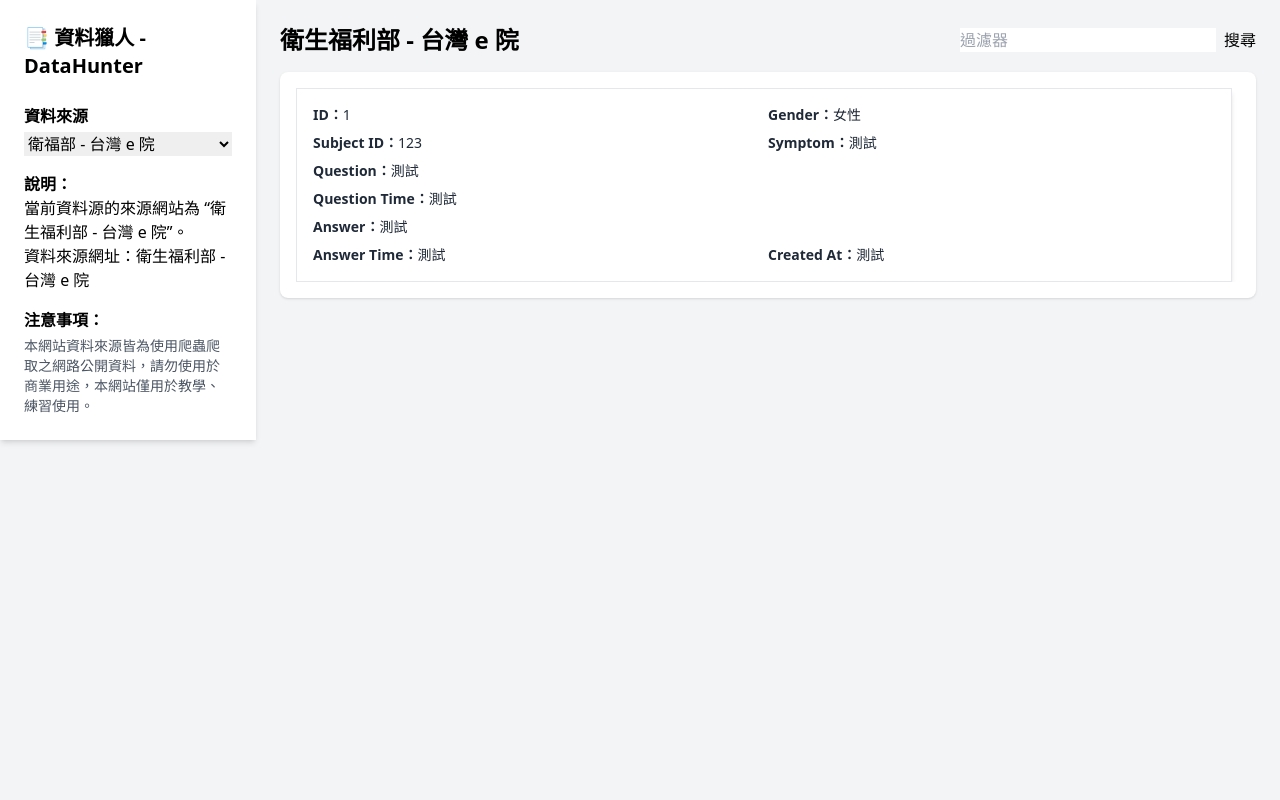
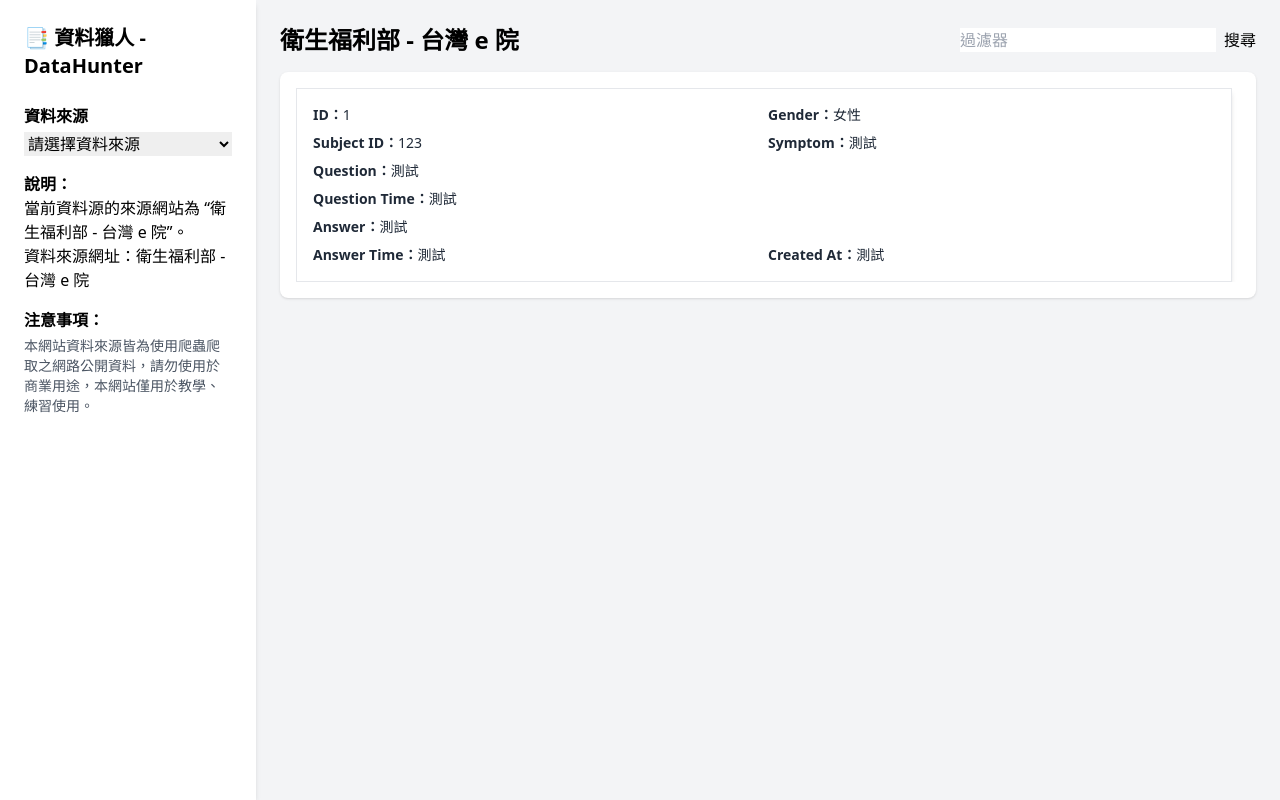
Before and after one commit to nickchen1998/DataHunter, a Django app: page /symptoms/list/ in a window 1280 px wide. Run offline with Django 5.2, Linux system fonts and the light colour scheme; data that the repository does not hold is empty; some libraries are stand-ins or nearby versions.

Commit message:
chore: 添加首頁網址並改善側邊欄與下拉選單
- 添加預設路由，將首頁網址加入主要的 URL 配置中
- 創建新的網址規則以指向首頁視圖
- 擴展側邊欄元素，使其填滿最小螢幕高度
- 在資料來源下拉選單中新增一個禁用的佔位選項
- 實作 JavaScript 事件，當選擇變更時導航至所選資料來源的 URL

Signed-off-by: nick <nickchen1998@gmail.com>

```diff
--- a/DataHunter/urls.py
+++ b/DataHunter/urls.py
@@ -19,6 +19,7 @@
 from django.urls import include
 
 urlpatterns = [
+    path('', include('home.urls')),
     path('admin/', admin.site.urls),
     path('symptoms/', include('symptoms.urls')),
 ]
--- /dev/null
+++ b/home/urls.py
@@ -0,0 +1,6 @@
+from django.urls import path
+from .views import HomeView
+
+urlpatterns = [
+    path('', HomeView.as_view(), name='home'),
+]
--- a/templates/home.html
+++ b/templates/home.html
@@ -11,13 +11,14 @@
 
 <div class="flex">
     <!-- 左側側欄 -->
-    <aside class="w-64 bg-white shadow-md p-6">
+    <aside class="w-64 min-h-screen bg-white shadow-md p-6">
         <h2 class="text-xl font-bold mb-6">📑 資料獵人 - DataHunter</h2>
 
         <div class="mb-4">
             <label for="source-select" class="block font-semibold mb-1">資料來源</label>
             <select id="source-select" class="select select-bordered w-full">
-                <option>衛福部 - 台灣 e 院</option>
+                <option disabled selected>請選擇資料來源</option>
+                <option value="/symptoms/list">衛福部 - 台灣 e 院</option>
             </select>
         </div>
 
@@ -82,6 +83,12 @@
             });
         });
     });
+
+    document.getElementById('source-select').addEventListener('change', function () {
+        if (this.value) {
+            window.location.href = this.value;
+        }
+    });
 </script>
 </body>
 </html>
```
